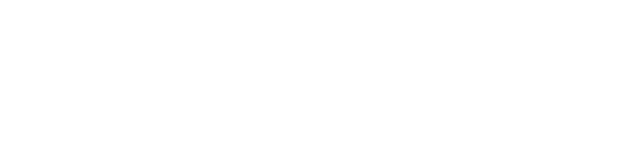
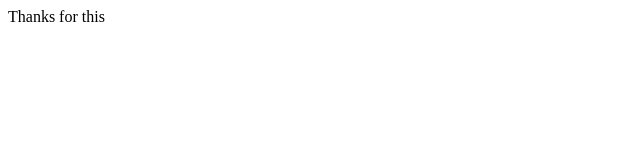
Before and after one commit to craftgithubuser/craft-common-11, a plain HTML site: page index.html in a window 1280 px wide. Shown: the whole page, without its empty margins (0-640 px from the left). Drawn offline with Linux system fonts and the light colour scheme.

Commit message:
Update index.html

```diff
--- a/index.html
+++ b/index.html
@@ -3,7 +3,10 @@
 
 	</head>
 
-	<body
-		</body>
+	<body> Thanks for this
+
+	</body>
+
+
 
 </html>
```
